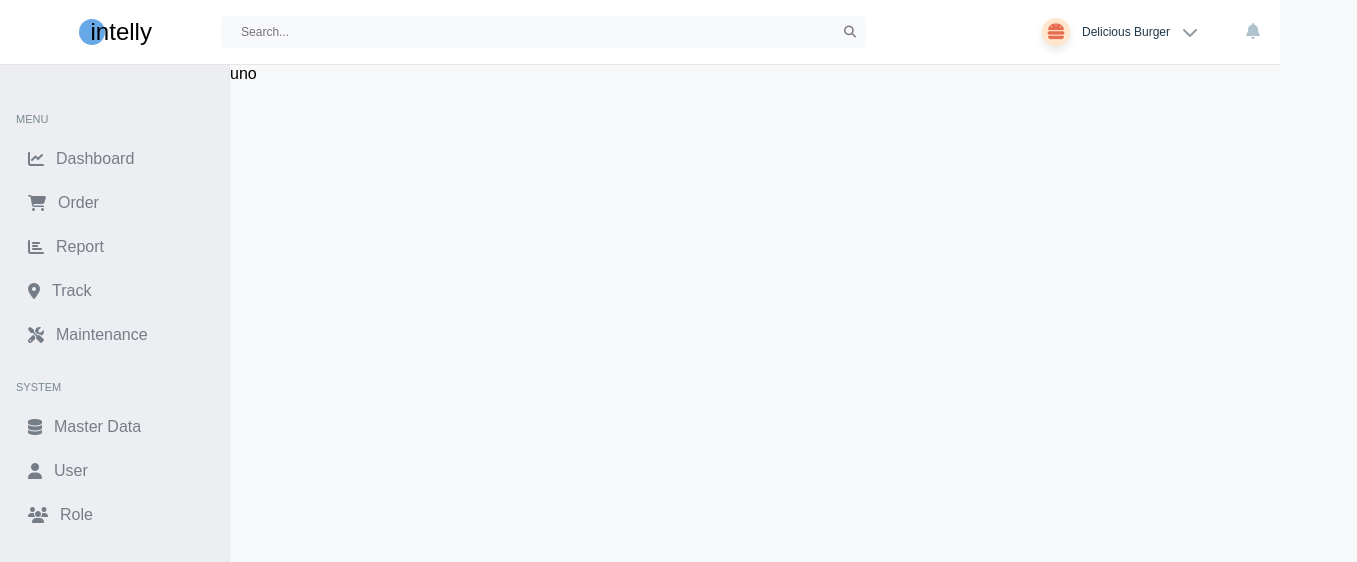
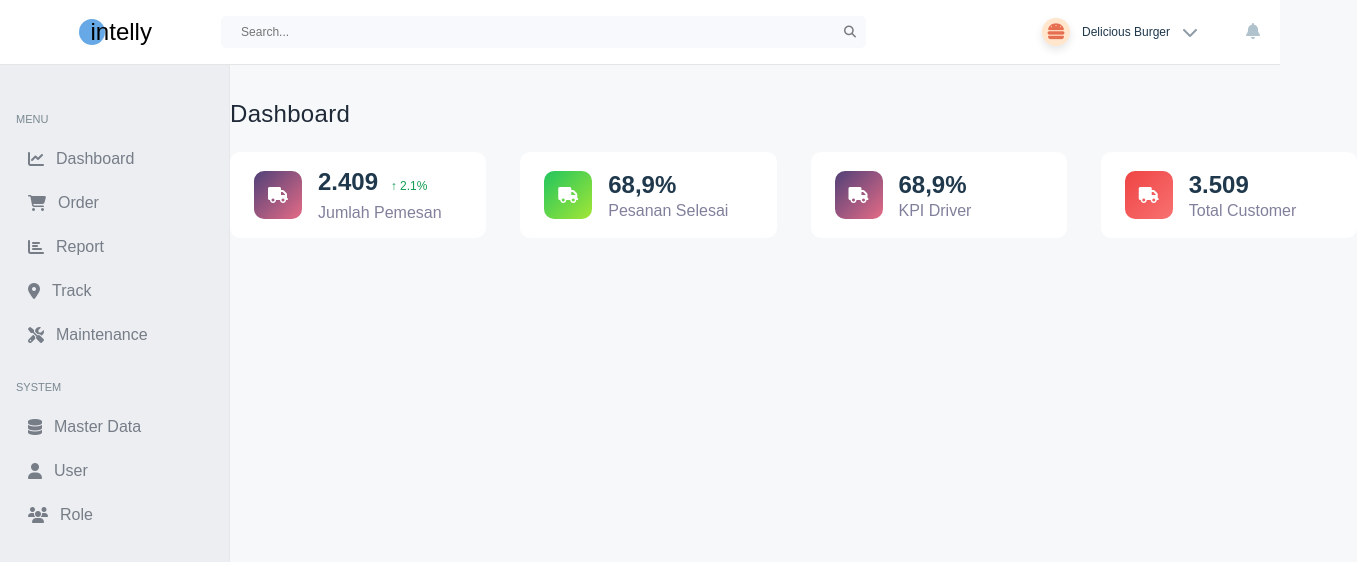
Before and after one commit to joline14/Ex2-Intelly, a plain HTML site: page index.html in a window 1280 px wide. Shown: the whole page, 1357 px wide, since content can reach past the window. Drawn offline with Linux system fonts and the light colour scheme.

Commit message:
créattion des stat cards

```diff
--- a/index.html
+++ b/index.html
@@ -60,8 +60,47 @@
       </div>
     </aside>
     <main class="main">
-      <section>
-        uno
+      <h2 class="page-title">Dashboard</h2>
+      <section class="stat-cards">
+        <div class="stat-card">
+          <div class="icon-wrapper gradient-purple">
+            <i class="fa-solid fa-truck"></i>
+          </div>
+          <div class="stat-text">
+            <div class="stat-value">2.409 <span class="stat-change">↑ 2.1%</span></div>
+            <div class="stat-label">Jumlah Pemesan</div>
+          </div>
+        </div>
+
+        <div class="stat-card">
+          <div class="icon-wrapper gradient-green">
+            <i class="fa-solid fa-truck"></i>
+          </div>
+          <div class="stat-text">
+            <div class="stat-value">68,9%</div>
+            <div class="stat-label">Pesanan Selesai</div>
+          </div>
+        </div>
+
+        <div class="stat-card">
+          <div class="icon-wrapper gradient-purple">
+            <i class="fa-solid fa-truck"></i>
+          </div>
+          <div class="stat-text">
+            <div class="stat-value">68,9%</div>
+            <div class="stat-label">KPI Driver</div>
+          </div>
+        </div>
+
+        <div class="stat-card">
+          <div class="icon-wrapper gradient-red">
+            <i class="fa-solid fa-truck"></i>
+          </div>
+          <div class="stat-text">
+            <div class="stat-value">3.509</div>
+            <div class="stat-label">Total Customer</div>
+          </div>
+        </div>
       </section>
     </main>
   </div>
--- a/style.css
+++ b/style.css
@@ -169,8 +169,88 @@
   background: rgba(80, 65, 120, 0.2);
   color: #504178;
 font-weight: 600;
+transform: translateX(10px);
 }
 
 .sidebar-item:hover i {
   color: #504178;
 }
+
+
+.main{
+  width: 1127px;
+  margin: auto;
+  margin-top: 35px;
+}
+
+.page-title {
+  font-size: 24px;
+  font-weight: 500;
+  color: #1f2937;
+  margin-bottom: 24px;
+  letter-spacing: 0.3px;
+}
+
+.stat-cards {
+  display: flex;
+  justify-content: space-between;
+  gap: 34px;
+  margin-bottom: 32px;
+}
+
+.stat-card {
+  display: flex;
+  align-items: center;
+  background-color: #ffffff;
+  border-radius: 10px;
+  padding: 16px 24px;
+  width: calc(25% - 18px); /* 4 cartes par ligne avec 24px de gap */
+}
+
+
+/* Icône */
+.icon-wrapper {
+  width: 48px;
+  height: 48px;
+  border-radius: 10px;
+  display: flex;
+  align-items: center;
+  justify-content: center;
+  color: white;
+  margin-right: 16px;
+  flex-shrink: 0;
+}
+
+/* Dégradés personnalisés */
+.gradient-purple {
+  background: linear-gradient(135deg, #504178, #e56b86);
+}
+
+.gradient-green {
+  background: linear-gradient(135deg, #22c55e, #a3e635);
+}
+
+.gradient-red {
+  background: linear-gradient(135deg, #ef4444, #f87171);
+}
+
+.stat-text .stat-value {
+  font-size: 24px;
+  font-weight: 600;
+  color:#1F384C;
+  line-height: 27px;
+}
+
+.stat-text .stat-label {
+  font-size: 16px;
+  color: #80809C;
+  font-weight: 400;
+  margin-top: 4px;
+}
+
+.stat-change {
+  font-size: 12px;
+  color: #149D52;
+  margin-left: 6px;
+  font-weight: 500;
+}
```
